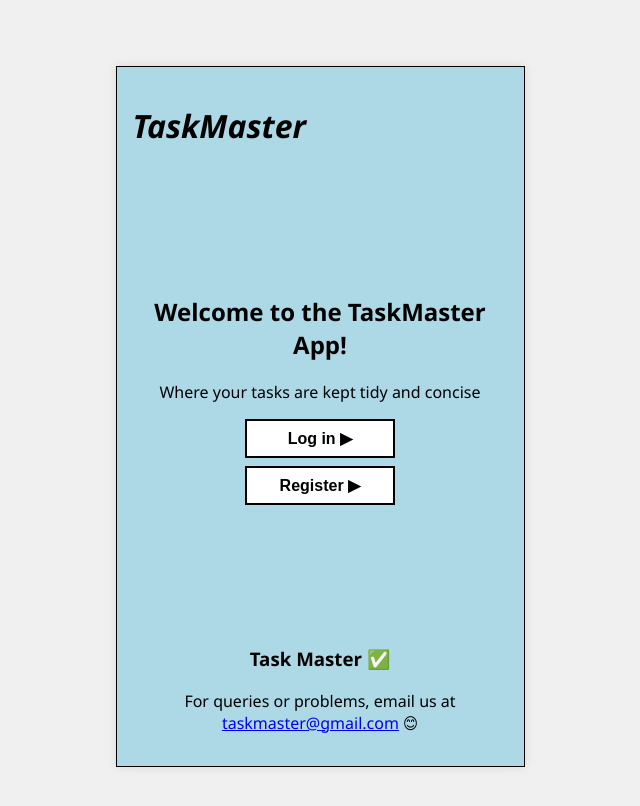
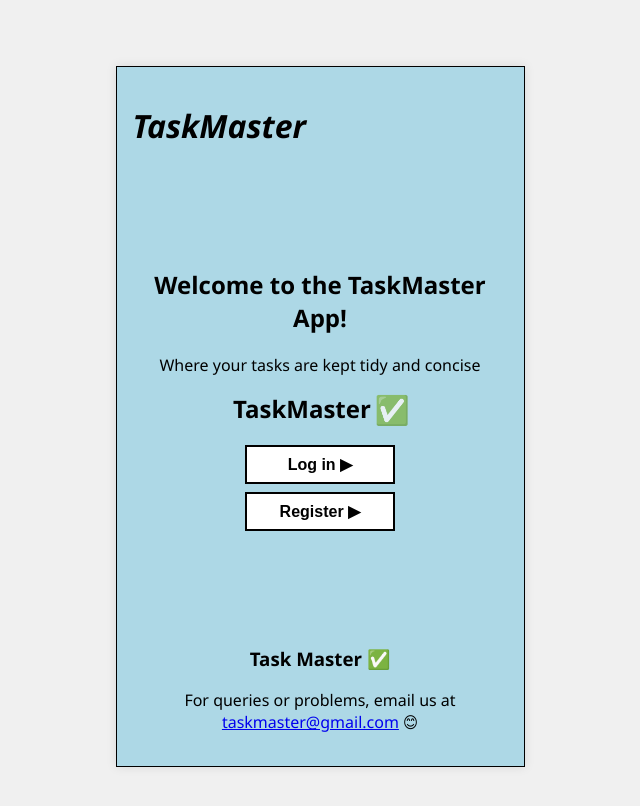
Before and after one commit to matthewlukyanov2/Task-Master, a React (Create React App) app in the folder taskmaster-app/: page / in a window 1280 px wide. Shown: the top 806 px of the page, without its empty margins (320-960 px from the left). Built offline with nearby package versions, Linux system fonts and the light colour scheme.

Commit message:
added icon to the home page for visual effect

```diff
--- a/taskmaster-app/src/pages/Home.js
+++ b/taskmaster-app/src/pages/Home.js
@@ -17,6 +17,11 @@ function Home() {
       <h2>Welcome to the TaskMaster App!</h2>
       <p>Where your tasks are kept tidy and concise</p>
 
+      <h1 className="logo">
+  TaskMaster <span className="flashing-icon">✅</span>
+</h1>
+
+
       <div className="home-buttons">
         <button onClick={() => navigate('/login')}>Log in ▶</button>
         <button onClick={() => navigate('/register')}>Register ▶</button>
--- a/taskmaster-app/src/styles/Home.css
+++ b/taskmaster-app/src/styles/Home.css
@@ -74,3 +74,15 @@
     color: #0000ee;
     text-decoration: underline;
   }
+
+  .flashing-icon {
+    animation: pulse 1.2s infinite;
+    display: inline-block;
+    transform-origin: center;
+  }
+
+  @keyframes pulse {
+    0% { transform: scale(1); opacity: 1; }
+    50% { transform: scale(1.2); opacity: 0.7; }
+    100% { transform: scale(1); opacity: 1; }
+  }
```
